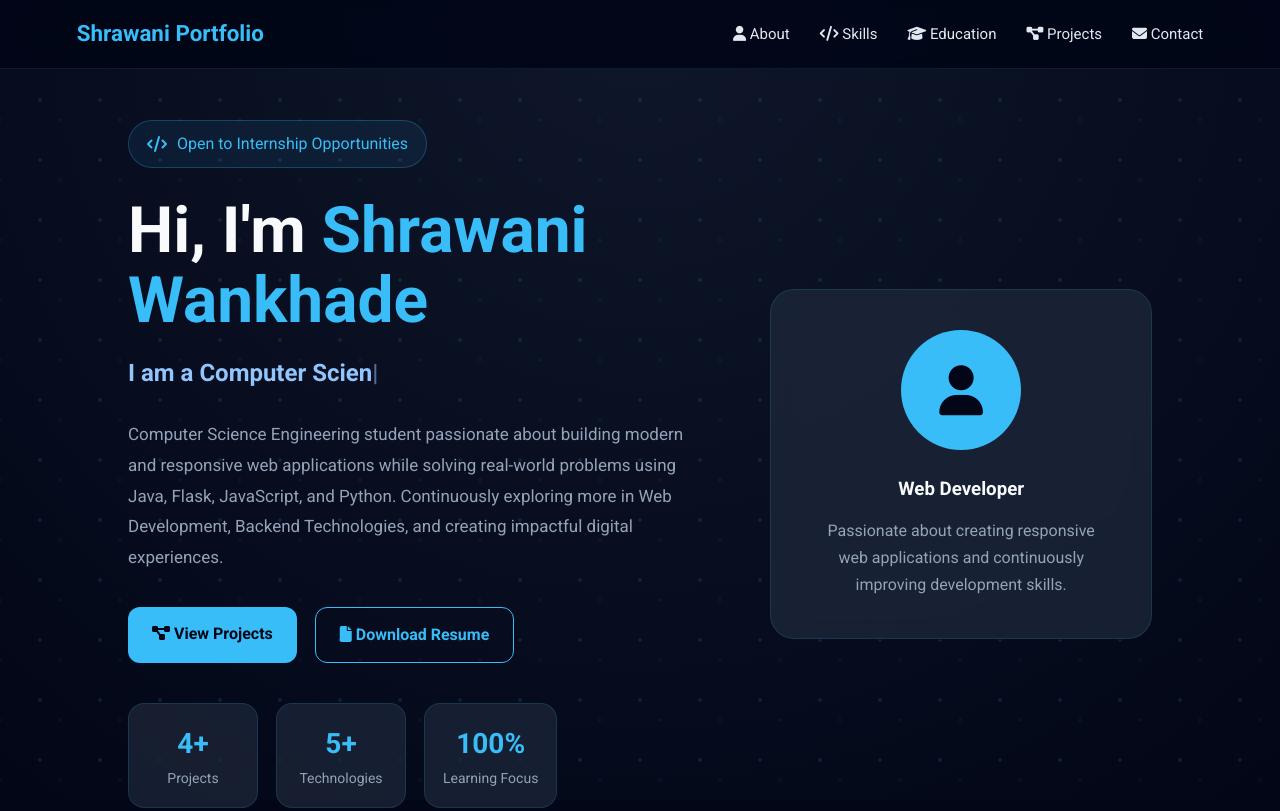
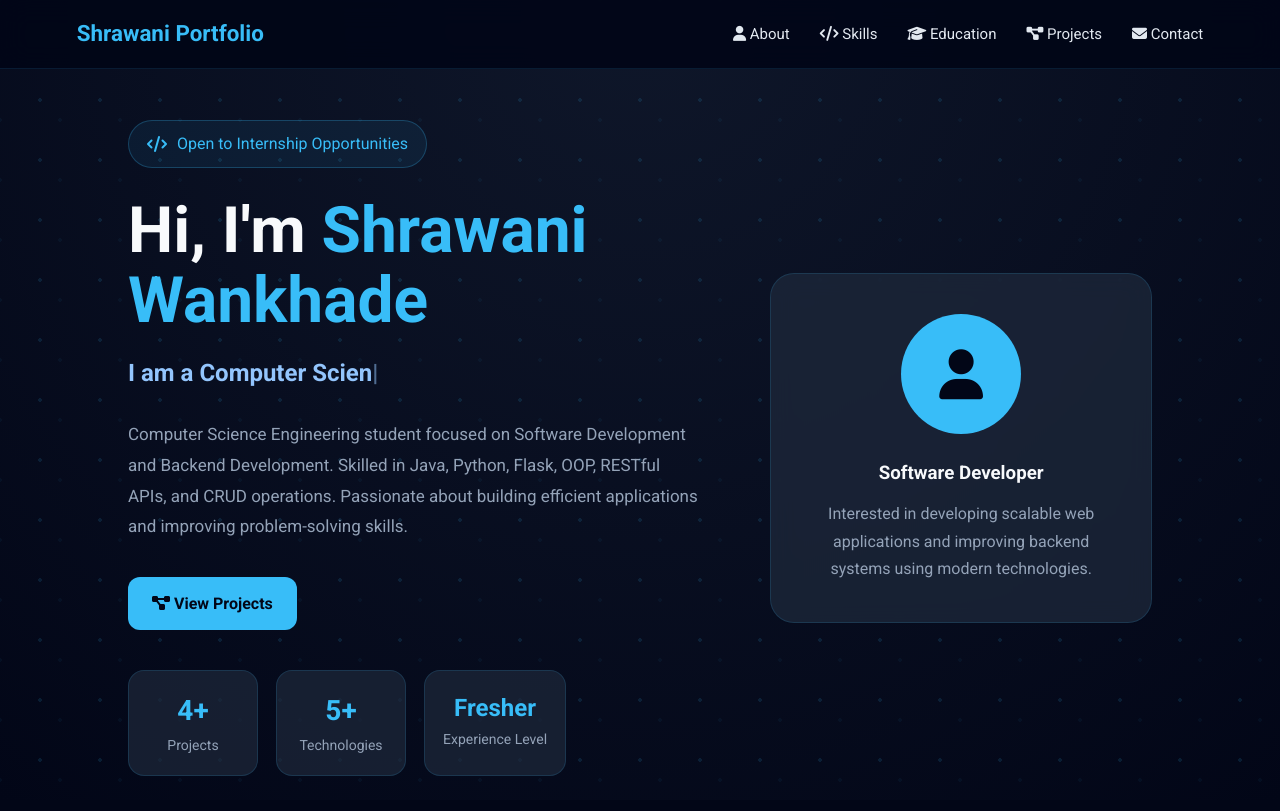
Before and after one commit to shrawi10317/Portfolio_website, a plain HTML site: page index.html in a window 1280 px wide. Shown: the top 811 px of the page. Drawn offline with Linux system fonts and the light colour scheme.

Commit message:
update hero section

```diff
--- a/index.html
+++ b/index.html
@@ -96,24 +96,17 @@
 
       <h2 class="typing"></h2>
 
-     <p class="hero-description">
-  Computer Science Engineering student passionate about
-  building modern and responsive web applications while
-  solving real-world problems using Java, Flask, JavaScript,
-  and Python. Continuously exploring more in Web Development,
-  Backend Technologies, and creating impactful digital experiences.
-</p>
+      <p class="hero-description">
+        Computer Science Engineering student focused on Software Development and Backend Development.
+        Skilled in Java, Python, Flask, OOP, RESTful APIs, and CRUD operations.
+        Passionate about building efficient applications and improving problem-solving skills.
+      </p>
 
       <div class="hero-buttons">
 
         <a href="#projects" class="primary-btn">
           <i class="fa-solid fa-diagram-project"></i>
           View Projects
-        </a>
-
-        <a href="resume.pdf" class="secondary-btn" download>
-          <i class="fa-solid fa-file"></i>
-          Download Resume
         </a>
 
       </div>
@@ -130,9 +123,9 @@
           <p>Technologies</p>
         </div>
 
-        <div class="stat-box">
-          <h3>100%</h3>
-          <p>Learning Focus</p>
+        <div class="stat-box" id="statbox3">
+          <h3>Fresher</h3>
+          <p>Experience Level</p>
         </div>
 
       </div>
@@ -147,11 +140,10 @@
           <i class="fa-solid fa-user"></i>
         </div>
 
-        <h3>Web Developer</h3>
+        <h3>Software Developer</h3>
 
         <p>
-          Passionate about creating responsive web applications
-          and continuously improving development skills.
+          Interested in developing scalable web applications and improving backend systems using modern technologies.
         </p>
 
       </div>
--- a/styles.css
+++ b/styles.css
@@ -342,6 +342,10 @@ nav{
 .profile-card p{
   color:#94a3b8;
   line-height:1.7;
+}
+
+#statbox3 h3{
+  font-size: 1.5rem;
 }
 
 /* ========================= */
```
Also changed, not shown: 1 other file.
